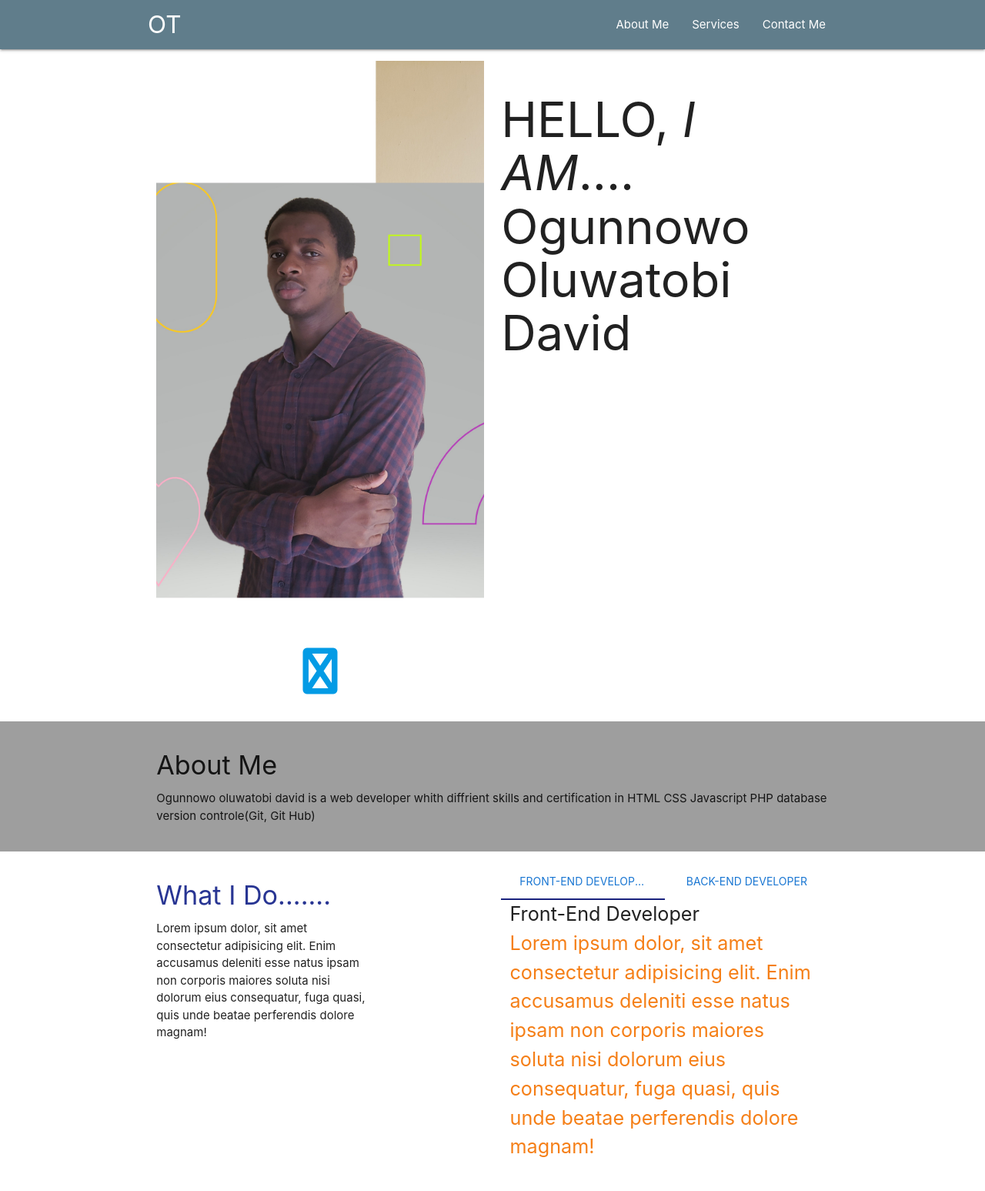
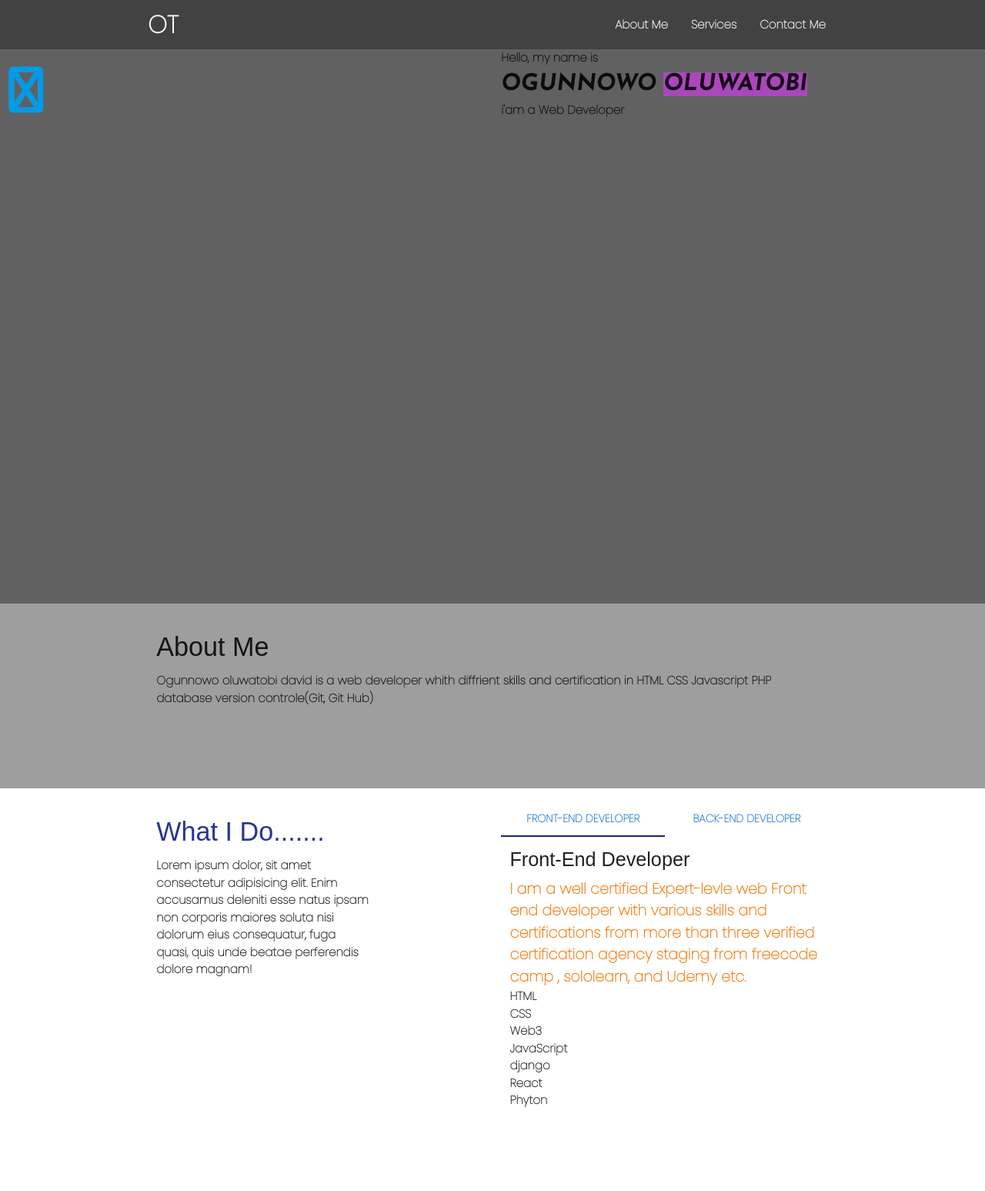
Before and after one commit to tobidave/My-Portfolio, a plain HTML site: page portfolio/index.html in a window 1280 px wide. Shown: the top 1547 px of the page at 77% size. Drawn offline with nearby package versions, Linux system fonts and the light colour scheme; a web font is replaced by a local one.

Commit message:
24th march cont

```diff
--- a/portfolio/index.html
+++ b/portfolio/index.html
@@ -7,7 +7,9 @@
     <link href="./css/all.css" rel="stylesheet">
     <link rel="stylesheet" href="https://cdnjs.cloudflare.com/ajax/libs/materialize/1.0.0/css/materialize.min.css">
     <link type="text/css" rel="stylesheet" href="css/materialize.min.css"  media="screen,projection"/>
-    <link href="https://fonts.googleapis.com/icon?family=Material+Icons" rel="stylesheet">
+    <link rel="preconnect" href="https://fonts.googleapis.com">
+<link rel="preconnect" href="https://fonts.gstatic.com" crossorigin>
+<link href="https://fonts.googleapis.com/css2?family=Josefin+Sans:ital,wght@1,700&family=Mochiy+Pop+One&family=Palette+Mosaic&family=Poppins:wght@100&display=swap" rel="stylesheet">
     <link rel="stylesheet" href="style.css">
     <title>OT | Personal Portfolio</title>
 </head>
@@ -15,21 +17,23 @@
 
 
 
-    <nav id="home" class="blue-grey scrollspy">
+    <nav id="home" class="grey darken-3 scrollspy">
         <div class="nav-wrapper container" >
           <a href="#" class="brand-logo"> OT </a>
           <a href="#" class="sidenav-trigger" data-target="mobile-menu">
             <i class="material-icons">menu</i>
         </a>
+        <div class="heroheader1">
           <ul id="nav-mobile" class="right hide-on-med-and-down">
-            <li><a href="#about">About Me</a></li>
-            <li><a href="#services">Services</a></li>
-            <li><a href="#contact">Contact Me</a></li>
+            <li class=""><a href="#about">About Me</a></li>
+            <li class=""><a href="#services">Services</a></li>
+            <li class=""><a href="#contact">Contact Me</a></li>
           </ul>
+        </div>
           <ul class="sidenav grey lighten-2" id="mobile-menu">
-            <li><a href="#about">About Me</a></li>
-            <li><a href="#services">Services</a></li>
-            <li><a href="#contact">Contact Me</a></li>
+            <li class=""><a href="#about">About Me</a></li>
+            <li class=""><a href="#services">Services</a></li>
+            <li class=""><a href="#contact">Contact Me</a></li>
         </ul>
         </div>
       </nav>
@@ -37,27 +41,31 @@
 
 
 
-    <section class="container section">
+    <section class="heroheader2 grey darken-2 ">
         <div class="row">
-            <div class="center col s12 l6">
-                <img src="./upworktobi.jpg" alt="" class="responsive-img center">
+            <div class="col s12 l6">
+                <img src="" alt="" class="responsive-img">
                 <div class="">
                    <a href="https://github.com/johncovenant"> <i class="fas fa-instagram fa-4x "></i></a>
                 </div>
             </div>
             <div class="col s12 l4">
-                <h1>
-                    HELLO, <i>I AM</i>....
-                    Ogunnowo Oluwatobi David
-              </h1>
+                <div>
+                    <p>Hello, my name is</p>
+                    <p class="heroname">
+                     OGUNNOWO <span class="purple lighten-1"> OLUWATOBI</span>
+                    </p>
+                  <p>i'am a Web Developer</p>
+                </div>
             </div>
+
         </div>
     </section>
-    <section class="grey section-glass scrollspy" id="about">
+    <section class="heroheader3 grey section-glass scrollspy" id="about">
         <div class="container section scrollspy" id="">
             <div class="row">
                 <div class="col s12">
-                    <h4>About Me</h4>
+                    <h4 class="">About Me</h4>
                     <p>Ogunnowo oluwatobi david is a web developer whith diffrient skills and
                        certification in HTML CSS Javascript PHP database version controle(Git, Git Hub)
                     </p>
@@ -65,10 +73,10 @@
                 </div>
             </div>
     </section>
-    <section class="container section scrollspy" id="services">
+    <section class="heroheader4 container section scrollspy" id="services">
         <div class="row">
             <div class="col s12 l4">
-                <h4 class="indigo-text text-darken-3">What I Do.......</h2>
+                <h4 class=" indigo-text text-darken-3">What I Do.......</h2>
                 <p>Lorem ipsum dolor, sit amet consectetur adipisicing elit.
                    Enim accusamus deleniti esse natus ipsam non corporis maiores
                    soluta nisi dolorum eius consequatur, fuga quasi, quis unde
@@ -84,27 +92,31 @@
                     </li>
                 </ul>
                 <div class="col s12" id="fed">
-                    <p class="flow-text grey-text text-darken-4">Front-End Developer </p>
-                    <p class="flow-text yellow-text text-darken-4">Lorem ipsum dolor, sit amet consectetur adipisicing elit.
-                        Enim accusamus deleniti esse natus ipsam non corporis maiores
-                        soluta nisi dolorum eius consequatur, fuga quasi, quis unde
-                        beatae perferendis dolore magnam!
+                    <h5 class="flow-text grey-text text-darken-4">Front-End Developer </h5>
+                    <p class="redu flow-text yellow-text text-darken-4">I am a well certified Expert-levle web Front end developer with
+                        various skills and certifications from more than three verified certification agency staging from freecode camp , sololearn, and Udemy etc.
+                        <li> HTML </li>
+                        <li>CSS</li>
+                        <li> Web3</li>
+                        <li>JavaScript</li>
+                        <li>django</li>
+                        <li>React</li>
+                        <li>Phyton</li>
                     </p>
                 </div>
                 <div class="col s12" id="bed">
-                    <p class="flow-text grey-text text-darken-4"> Back-End Developer </p>
-                    <p class="flow-text yellow-text text-darken-1">Lorem ipsum dolor, sit amet consectetur adipisicing elit.
-                        Enim accusamus deleniti esse natus ipsam non corporis maiores
-                        soluta nisi dolorum eius consequatur, fuga quasi, quis unde
-                        beatae perferendis dolore magnam!
+                    <h5 class="flow-text grey-text text-darken-4"> Back-End Developer </h5>
+                    <p class="flow-text yellow-text text-darken-1">from my front end skills
+                        i am more aquinted whith
                     </p>
                 </div>
 
             </div>
         </div>
     </section>
+    <hr>
     <section class="scrollspy" id="contact">
-       <h4>Contact me </h4>
+       <h4 class="">Contact me </h4>
 
        <button class="right">
            <a href="#home">
--- a/portfolio/style.css
+++ b/portfolio/style.css
@@ -3,6 +3,15 @@
     padding: 0;
     box-sizing: border-box;
 }
+/* .section>.row>.container{
+    -webkit-transition: all 30s linear;
+-moz-transition: all 30s linear;
+-ms-transition: all 30s linear;
+-o-transition: all 30s linear;
+transition: all 30s linear;font-family: 'Dosis', sans-serif;
+font-family: 'Mochiy Pop One', sans-serif;
+font-family: 'Palette Mosaic', cursive;
+} */
 .tabs .indicator{
     background-color: #1a237e;
 }
@@ -12,4 +21,31 @@
 body{
     position: relative;
     align-items: center;
+    font-family: 'Poppins', sans-serif;
+    font-weight: bold;
+    list-style: none;
 }
+.heroheader1{
+height: 10vh;
+}
+.heroheader2{
+    height: 90vh;
+}
+.heroheader3{
+    height: 30vh;
+}
+.heroheader4{
+    height: 70vh;
+}
+h1,h2,h3,h4,h5,h6{
+    font-family: 'Mochiy Pop One', sans-serif;
+    font-weight: 100;
+}
+
+.heroname{
+    font-family: 'Josefin Sans', sans-serif;
+    font-size: 30px;
+}
+.redu{
+    font-size: 19px;
+}
```
Also changed, not shown: portfolio/tobijpg.png (added).
